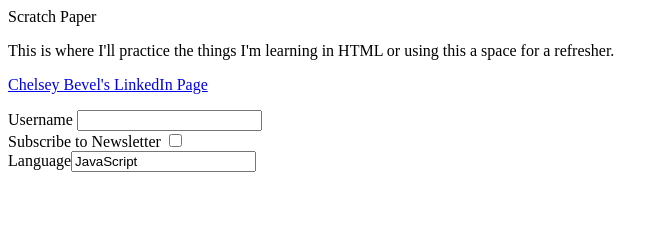
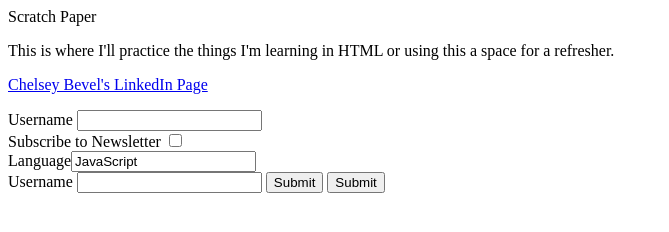
Before and after one commit to cbevel/LaunchCode, a plain HTML site: page scratchPaper.html in a window 1280 px wide. Shown: the whole page, without its empty margins (0-669 px from the left). Drawn offline with Linux system fonts and the light colour scheme.

Commit message:
adding submit buttons

```diff
--- a/scratchPaper.html
+++ b/scratchPaper.html
@@ -30,7 +30,14 @@
 
 <div><label>Language<input name="language" type="text" value="JavaScript"/></label></div>
 
+<div>
+    <label for="Username">Username
+        <input type="text" name="Username"/>
+    </label>
+    <input type="submit"/>
+    <button>Submit</button>
 
+</div>
 
 </form>
 
```
